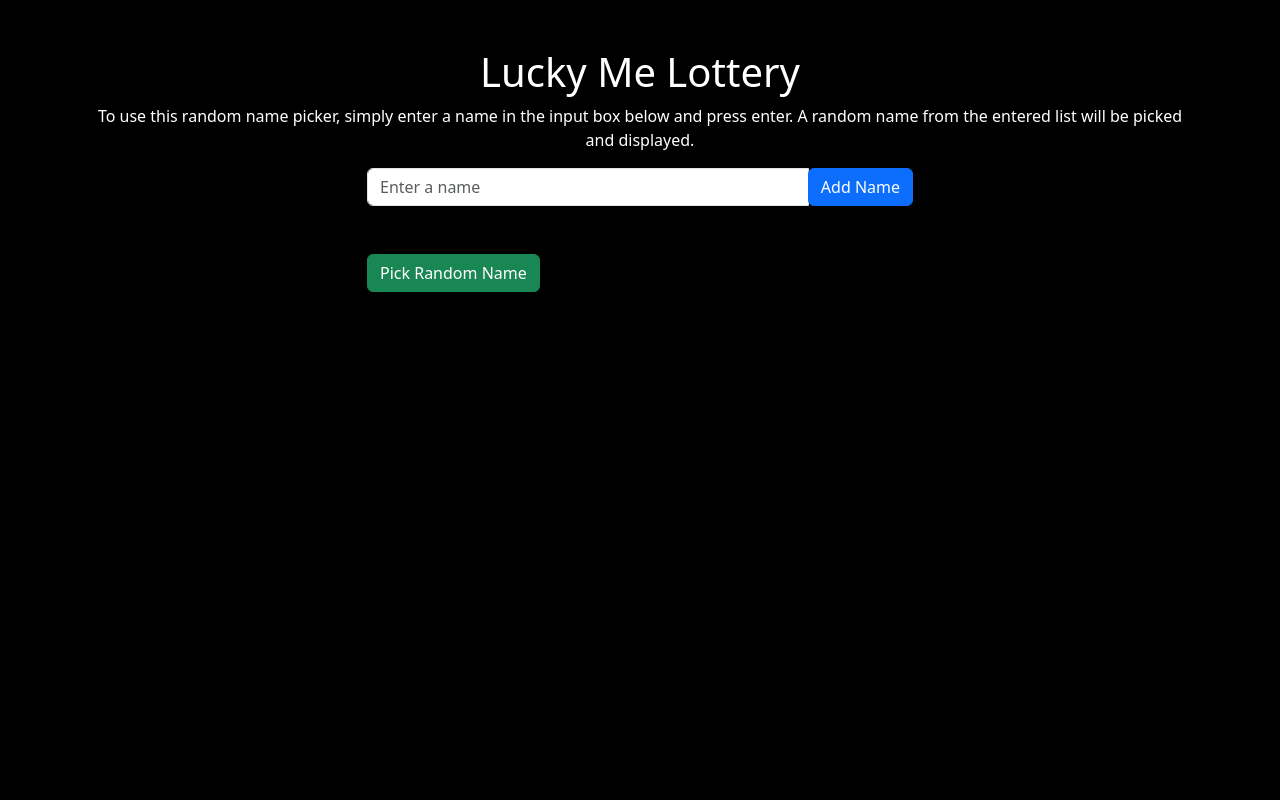
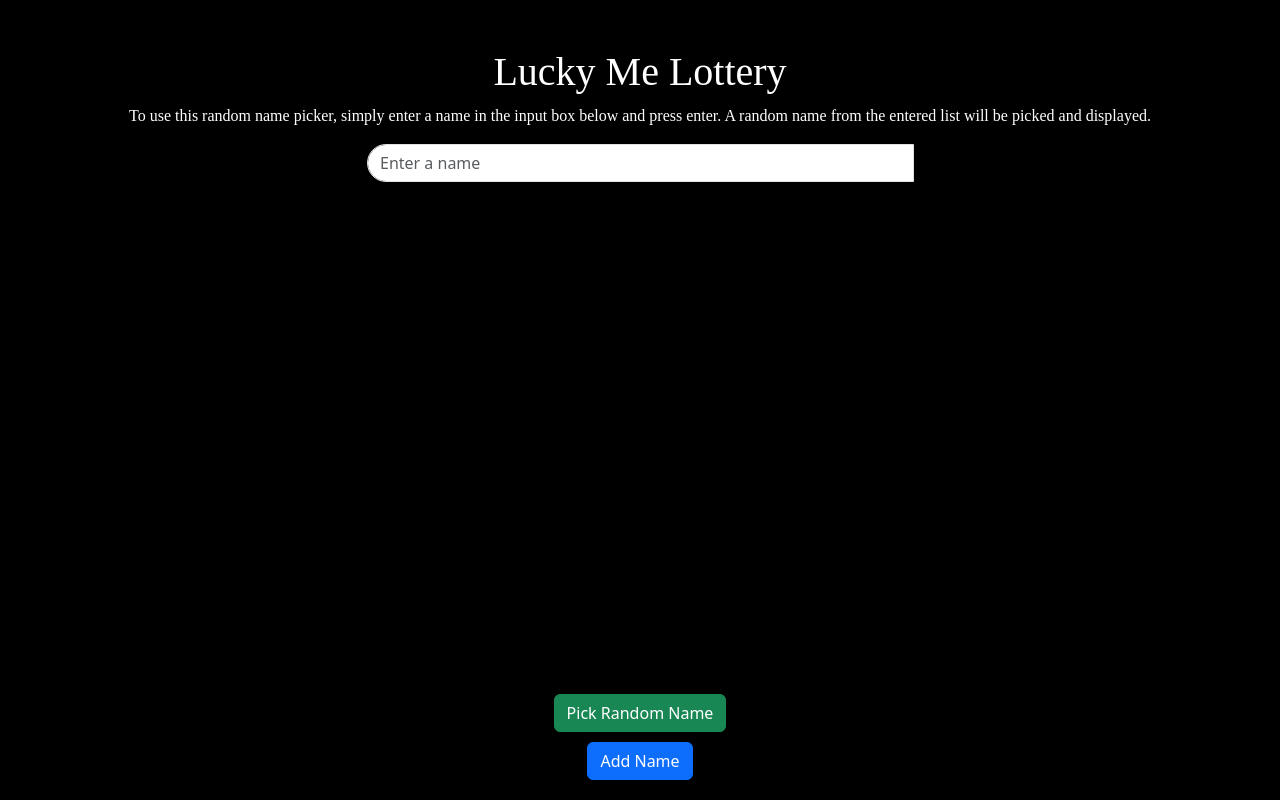
Before and after one commit to IanCist/Lucky-Me-Lottery, a plain HTML site: page index.html in a window 1280 px wide. Drawn offline with nearby package versions, Linux system fonts and the light colour scheme; a web font is replaced by a local one.

Commit message:
styled website and text

```diff
--- a/index.html
+++ b/index.html
@@ -10,22 +10,50 @@
     <!-- Bootstrap CSS v5.2.1 -->
     <link href="https://cdn.jsdelivr.net/npm/bootstrap@5.3.2/dist/css/bootstrap.min.css" rel="stylesheet"
         integrity="sha384-T3c6CoIi6uLrA9TneNEoa7RxnatzjcDSCmG1MXxSR1GAsXEV/Dwwykc2MPK8M2HN" crossorigin="anonymous" />
-        <style>
-            body {
-                background-color: #000; /* Set background color to black */
-                color: #fff; /* Set text color to white */
+    <style>
+        body {
+            background-color: #000;
+            /* Set background color to black */
+            color: #fff;
+            /* Set text color to white */
+        }
 
+        /* Center and stack buttons at the bottom */
+        .bottom-buttons {
+            position: fixed;
+            bottom: 0;
+            left: 50%;
+            transform: translateX(-50%);
+            display: flex;
+            flex-direction: column;
+            align-items: center;
+            width: 100%;
+            padding: 20px;
+            background-color: rgba(0, 0, 0, 0.5);
+        }
+
+        .bottom-buttons button {
+            margin-top: 10px;
+        }
+
+        .funfont {
+            font-family: "mighty-slab", serif;
+font-weight: 400;
+font-style: normal;
+        }
+
+        .input-container input[type="text"] {
+                border-radius: 20px; /* Adjust the value as needed */
             }
 
-
-        </style>
+    </style>
 </head>
 
 <body>
 
     <div class="container mt-5">
         <div class="row">
-            <div class="col-12 text-center">
+            <div class="col-12 text-center funfont">
                 <h1>Lucky Me Lottery</h1>
                 <p> To use this random name picker, simply enter a name in the input box below and press enter. A random
                     name from the entered list will be picked and displayed.</p>
@@ -36,16 +64,19 @@
                 <div class="input-group mb-3">
                     <input type="text" id="nameInput" class="form-control" placeholder="Enter a name">
                     <div class="input-group-append">
-                        <button id="addNameBtn" class="btn btn-primary">Add Name</button>
+
                     </div>
                 </div>
                 <ul id="nameList" class="list-group"></ul>
                 <div id="randomName" class="mt-3 text-center"></div>
-                <button id="pickRandomBtn" class="btn btn-success mt-3 center">Pick Random Name</button>
+
             </div>
         </div>
     </div>
-
+    <div class="bottom-buttons">
+        <button id="pickRandomBtn" class="btn btn-success"> Pick Random Name</button>
+        <button id="addNameBtn" class="btn btn-primary"> Add Name</button>
+    </div>
     <!-- Bootstrap JavaScript Libraries -->
     <script src="https://cdn.jsdelivr.net/npm/@popperjs/core@2.11.8/dist/umd/popper.min.js"
         integrity="sha384-I7E8VVD/ismYTF4hNIPjVp/Zjvgyol6VFvRkX/vR+Vc4jQkC+hVqc2pM8ODewa9r"
@@ -55,6 +86,9 @@
         integrity="sha384-BBtl+eGJRgqQAUMxJ7pMwbEyER4l1g+O15P+16Ep7Q9Q+zqX6gSbd85u4mG4QzX+"
         crossorigin="anonymous"></script>
     <script src="script.js"></script>
+
+    <script src="https://cdn.jsdelivr.net/npm/canvas-confetti@1.0.1/dist/canvas-confetti.min.js"></script>
+    <link rel="stylesheet" href="https://use.typekit.net/ghi1jdo.css">
 </body>
 
 
--- a/script.js
+++ b/script.js
@@ -13,12 +13,12 @@ function displayNames() {
     const nameList = document.getElementById('nameList')//Get UL element
     nameList.innerHTML = ''
 
-    for (let i = 0; i < nameArray.length; i++){
+    for (let i = 0; i < nameArray.length; i++) {
         const name = nameArray[i]//get the curret name from the array
 
 
         const li = document.createElement('li')
-        li.className='list-group-item'
+        li.className = 'list-group-item'
 
         const span = document.createElement('span')
         span.textContent = name
@@ -33,23 +33,27 @@ function displayNames() {
 
 }
 
-function pickRandomName () {
-    const randomNameDiv = document.getElementById('randomName')
-    randomNameDiv.textContent = ''
+function pickRandomName() {
+    const randomNameDiv = document.getElementById('randomName');
+    randomNameDiv.textContent = '';
+
+    const randomNumber = Math.floor(Math.random() * nameArray.length);
+    const randomName = nameArray[randomNumber];
 
 
-    const randomNumber = Math.floor(Math.random() * nameArray.length)
-    const randomName = nameArray[randomNumber]
+    const strongElement = document.createElement('strong');
+    strongElement.textContent = randomName;
 
-    randomNameDiv.textContent = randomName
 
-    nameArray.splice(randomNumber, 1)
+    randomNameDiv.appendChild(strongElement);
 
-    displayNames()
+
+    nameArray.splice(randomNumber, 1);
+
+    displayNames();
 }
-
 // Add event listener for Entery key press
-document.getElementById('nameInput').addEventListener('keypress', function(e) {
+document.getElementById('nameInput').addEventListener('keypress', function (e) {
     if (e.key === 'Enter') {
         addName();
     }
```
